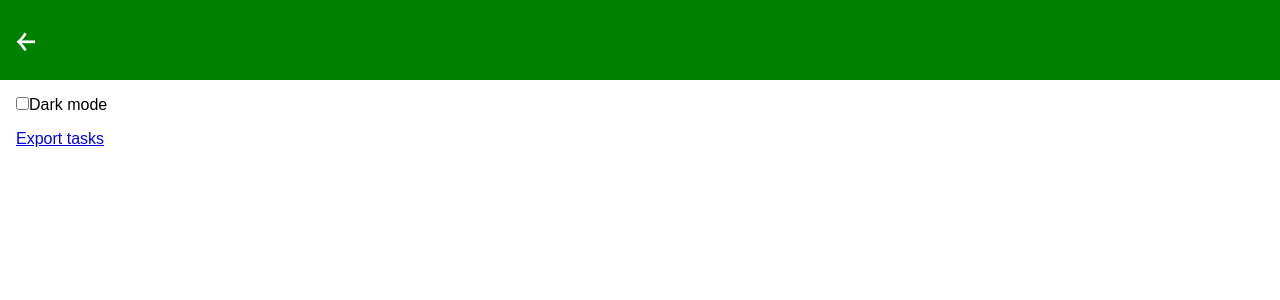
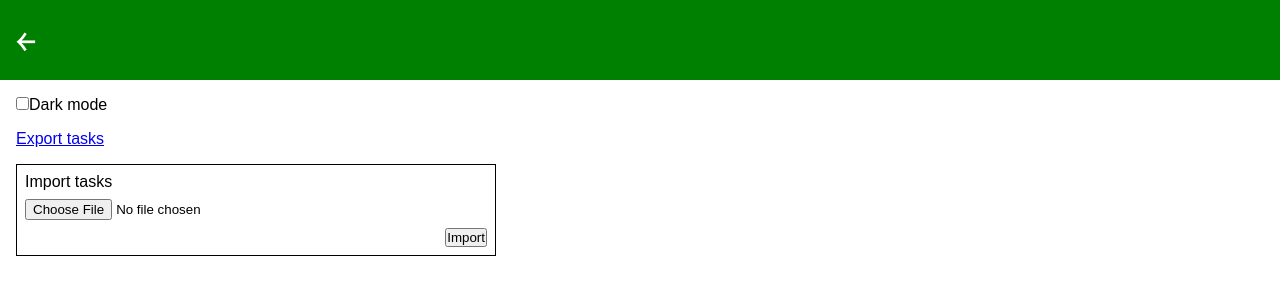
Before and after one commit to laci-123/taskgraph, a React app: page /#/settings in a window 1280 px wide. Shown: the top 300 px of the page. Built offline with nearby package versions, Linux system fonts and the light colour scheme.

Commit message:
task import

```diff
--- a/css/default.css
+++ b/css/default.css
@@ -249,3 +249,16 @@ body {
     flex-direction: column;
     gap: 2vh;
 }
+
+.import-group {
+    display: flex;
+    flex-direction: column;
+    gap: 1vh;
+    max-width: 30em;
+    border: 1px solid var(--color-foreground);
+    padding: 1vh;
+}
+
+.import-button {
+    align-self: end;
+}
--- a/src/app.tsx
+++ b/src/app.tsx
@@ -91,6 +91,33 @@ function update_appstate(app_state: AppState, rt: RawTask, remove?: "remove"): A
     }
 }
 
+function import_tasks(app_state: AppState, tasks_json: string): AppState {
+    try {
+        const tg = TaskGraph.from_json(tasks_json);
+        return {
+            which_task_list: app_state.which_task_list,
+            dark_mode: app_state.dark_mode,
+            raw_tasks: tg.all_tasks.map((t) => t.to_raw_task()),
+            tg: tg,
+            error: null
+        };
+    }
+    catch(e) {
+        if(e instanceof Error) {
+            return {
+                which_task_list: app_state.which_task_list,
+                dark_mode: app_state.dark_mode,
+                raw_tasks: app_state.raw_tasks,
+                tg: app_state.tg,
+                error: e,
+            };
+        }
+        else {
+            throw e;
+        }
+    }
+}
+
 export default function App(): ReactElement {
     const [state, setState] = useState<AppState>(init_appstate());
 
@@ -117,7 +144,8 @@ export default function App(): ReactElement {
                                        handleSave={(rt) => setState(update_appstate(state, rt))} />;
     const settingspage = <SettingsPage tg={state.tg}
                                        is_dark={state.dark_mode}
-                                       handleChange={(is_dark) => setState({...state, dark_mode: is_dark})} />;
+                                       handleChange={(is_dark) => setState({...state, dark_mode: is_dark})}
+                                       handleTaskImport={(tasks_json) => setState(import_tasks(state, tasks_json))} />
 
     return (
         <HashRouter>
--- a/src/components/settingspage.tsx
+++ b/src/components/settingspage.tsx
@@ -1,12 +1,14 @@
 import { ReactElement } from "react";
 import { useNavigate } from "react-router-dom";
 import { TaskGraph } from "../taskgraph";
+import TaskImport from "./task_import";
 
 
 interface SettingsPageProps {
     is_dark: boolean;
     tg: TaskGraph;
     handleChange: (is_dark: boolean) => void;
+    handleTaskImport: (tasks_json: string) => void;
 }
 
 export default function SettingsPage(props: SettingsPageProps): ReactElement {
@@ -28,6 +30,7 @@ export default function SettingsPage(props: SettingsPageProps): ReactElement {
                         <label htmlFor="dark-mode">Dark mode</label>
                     </div>
                     <a download={true} href={"data:application/json;charset=UTF-8," + encodeURIComponent(props.tg.to_json("pretty-print"))}>Export tasks</a>
+                    <TaskImport tg={props.tg} handleTaskImport={props.handleTaskImport} />
                 </div>
             </div>
         </>
--- /dev/null
+++ b/src/components/task_import.tsx
@@ -0,0 +1,37 @@
+import { ReactElement, useRef } from "react";
+import { TaskGraph } from "../taskgraph";
+
+
+interface TaskImportProps {
+    tg: TaskGraph;
+    handleTaskImport: (tasks_json: string) => void;
+}
+
+export default function TaskImport(props: TaskImportProps): ReactElement {
+    const file_input = useRef<HTMLInputElement>(null);
+
+    async function read_file() {
+        if(!file_input.current) {
+            return;
+        }
+        const files = file_input.current.files;
+        if(!files || files.length === 0) {
+            return;
+        }
+        if(files.length > 1) {
+            throw new Error("multiple selection is not enabled on file input element but received multiple files");
+        }
+
+        const text = await files.item(0)!.text();
+        props.handleTaskImport(text);
+        file_input.current.value = "";
+    }
+
+    return (
+        <div className="import-group">
+            <div>Import tasks</div>
+            <input type="file" ref={file_input} />
+            <button className="import-button" onClick={read_file}>Import</button>
+        </div>
+    );
+}
```
Also changed, not shown: 1 other file (tests, documents, lock files or other folders).
